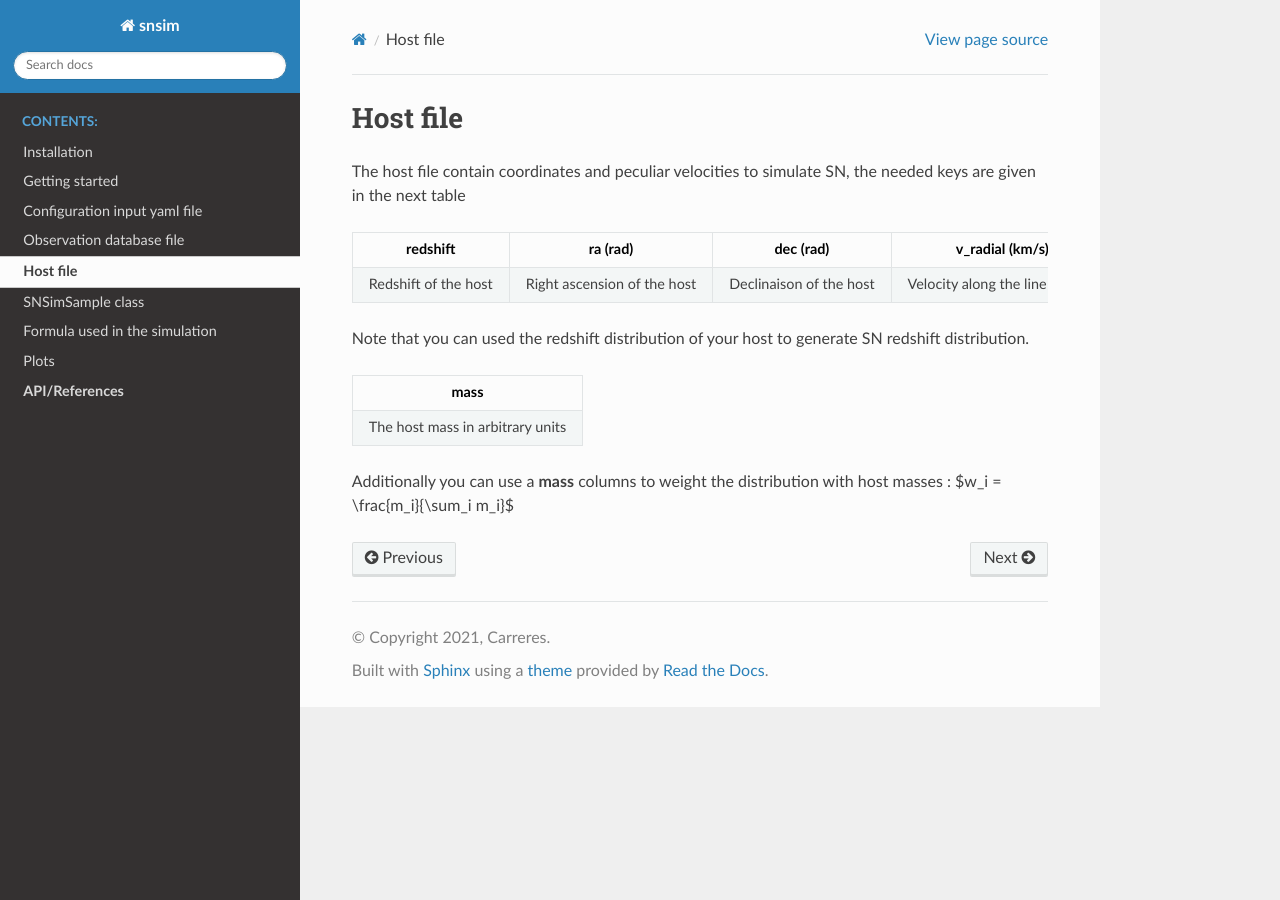
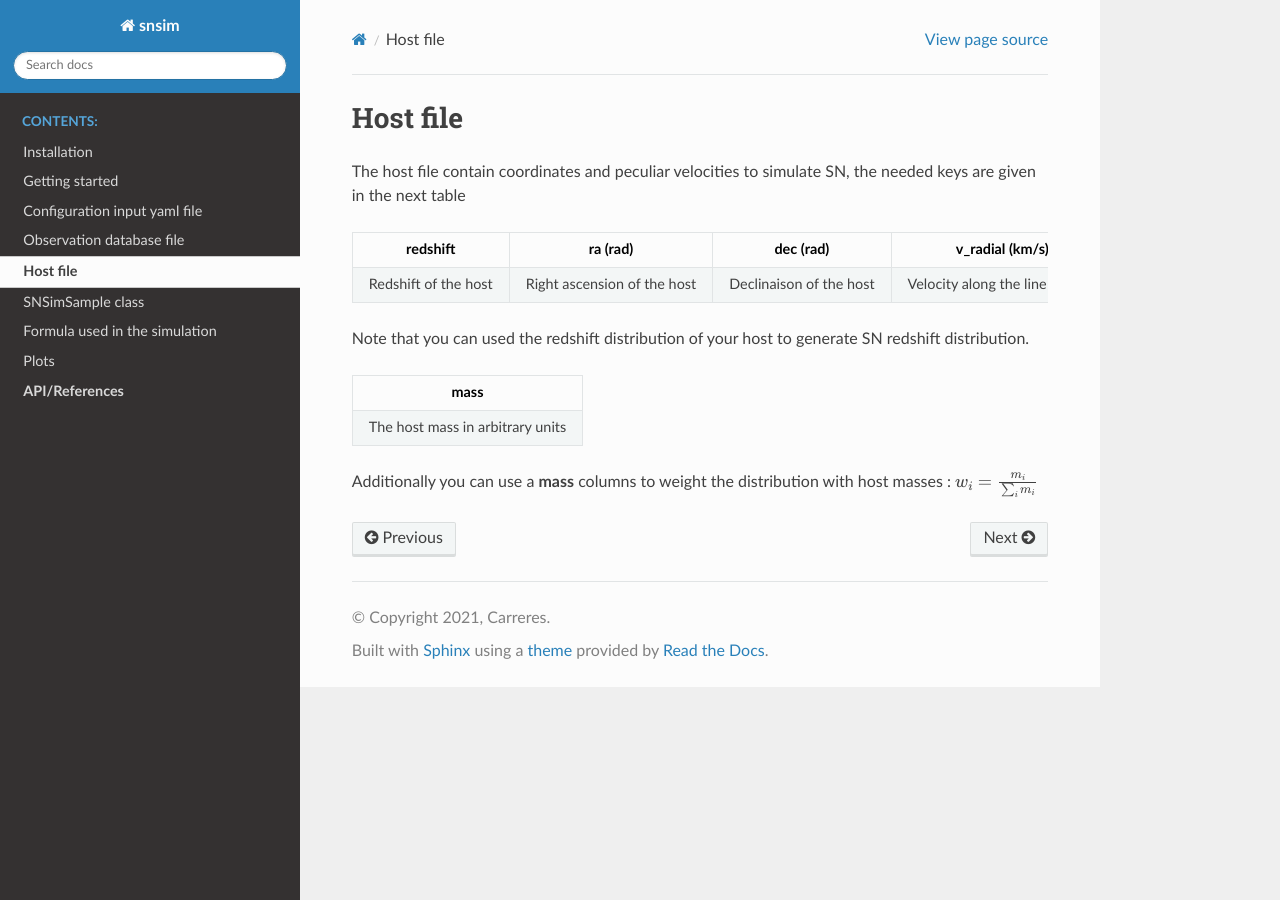
Before and after one commit to bastiencarreres/snsim, a Sphinx documentation site: the page built from docs/hostfile.md, in a window 1280 px wide. Built offline with Sphinx 7.4.7 and the Read the Docs theme 2.0.0, drawn with Linux system fonts in a browser that asks for light colours; pages that are not in the unit, such as notebooks, are missing from menus.

Commit message:
update docs

```diff
--- a/docs/apidoc/snsim.survey_host.rst
+++ b/docs/apidoc/snsim.survey_host.rst
@@ -1,5 +1,5 @@
 **survey\_host**
-==============
+================
 
 .. automodule:: snsim.survey_host
    :members:
--- a/docs/conf.py
+++ b/docs/conf.py
@@ -43,8 +43,10 @@
 # extensions coming with Sphinx (named 'sphinx.ext.*') or your custom
 # ones.
 
-extensions = ['myst_parser', 'numpydoc', 'sphinx_markdown_tables', 'sphinx.ext.autosectionlabel',
+extensions = ['myst_parser', 'sphinx.ext.napoleon', 'sphinx_markdown_tables', 'sphinx.ext.autosectionlabel',
               'sphinx.ext.linkcode', 'sphinx.ext.intersphinx']
+
+myst_enable_extensions = ["dollarmath"]
 
 autosectionlabel_prefix_document = True
 # Add any paths that contain templates here, relative to this directory.
```
Also changed, not shown: 1 other file.
